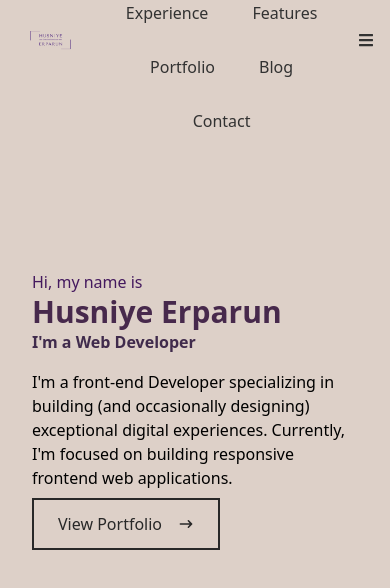
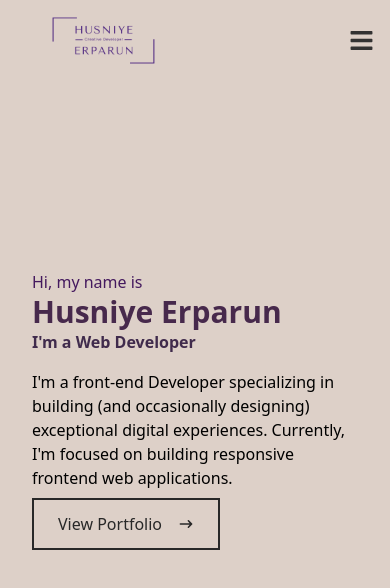
Before and after one commit to tigerkaplan/webPortfolioHE, a React (Vite) app: page / in a window 390 px wide. Shown: the top 588 px of the page. Built offline with nearby package versions, Linux system fonts and the light colour scheme.

Commit message:
navbar responsive updated

```diff
--- a/src/component/Navbar.jsx
+++ b/src/component/Navbar.jsx
@@ -12,15 +12,15 @@ const Navbar = () => {
     const handleClick = () => setNav(!nav);
     return (
         <div>
-            <nav className="fixed w-full h-[80px] flex justify-between items-center px-4 bg-[#DDD0C8] text-[#323232]">
+            <nav className="fixed w-full h-[80px] flex justify-between items-center px-4 bg-[#DDD0C8] text-[#323232] z-20 ">
                 {/* ------------- Logo ------------- */}
-                <div>
-                    <img src={Logo} alt="Logo Image" style={{ width: "200px" }} />
+                <div className="h-[175px]">
+                    <img src={Logo} alt="Logo Image" className="object-fit w-full h-full" />
                 </div>
 
                 {/* ------------- Menu ------------- */}
 
-                <ul className="hidden md:flex navbarList ">
+                <ul className="hidden md:flex items-center space-x-8 ">
                     <li className="">
                         <NavLink to="/" className='navbarLink'> Home </NavLink>
                     </li>
@@ -47,7 +47,9 @@ const Navbar = () => {
 
                 {/* ------------- Hamburger Menu ------------- */}
                 <div onClick={handleClick} className="md:hidden z-10">
-                    {!nav ? <FaBars /> : <FaTimes />}
+                    {!nav ? <FaBars size= {25} /> : <FaTimes  size= {25}  />}
+
+                    {/* {nav ? <FaTimes /> : <FaBars />} */}
                 </div>
                 {/* ------------- Mobile Menu ------------- */}
                 <ul
@@ -57,27 +59,25 @@ const Navbar = () => {
                             : "absolute top-0 left-0 w-full h-screen bg-[#DDD0C8] flex flex-col justify-center items-center"
                     }
                 >
-                    <li className="py-6 text-4xl"> <NavLink to="/home"> Home </NavLink> </li>
-                    <li className="py-6 text-4xl"> <NavLink to="/about"> About </NavLink> </li>
-                    <li className="py-6 text-4xl"> <NavLink to="/experience"> Experience </NavLink> </li>
-                    <li className="py-6 text-4xl"> <NavLink to="/features"> Features </NavLink> </li>
-                    <li className="py-6 text-4xl"> <NavLink to="/portfolio"> Portfolio </NavLink> </li>
-                    <li className="py-6 text-4xl"> <NavLink to="/blog"> Blog </NavLink> </li>
-                    <li className="py-6 text-4xl"> <NavLink to="/contact"> Contact </NavLink> </li>
+                    <li className="py-6 text-4xl"> <NavLink to="/" onClick={handleClick}> Home </NavLink> </li>
+                    <li className="py-6 text-4xl"> <NavLink to="/about" onClick={handleClick}> About </NavLink> </li>
+                    <li className="py-6 text-4xl"> <NavLink to="/experience" onClick={handleClick}> Experience</NavLink> </li>
+                    <li className="py-6 text-4xl"> <NavLink to="/features" onClick={handleClick}> Features </NavLink> </li>
+                    <li className="py-6 text-4xl"> <NavLink to="/portfolio" onClick={handleClick}> Portfolio </NavLink> </li>
+                    <li className="py-6 text-4xl"> <NavLink to="/blog" onClick={handleClick}> Blog </NavLink> </li>
+                    <li className="py-6 text-4xl"> <NavLink to="/contact" onClick={handleClick}> Contact </NavLink> </li>
                 </ul>
 
                 {/* ------------- Social Icons ------------- */}
                 <div className="hidden md:flex fixed flex-col top-[35%] left-[10px]">
-                    {/* //FIXME - - social */}
+
                     <ul>
                         <li className="w-[160px] h-[50px] flex justify-between items-center ml-[-100px] hover:ml-[-10px] duration-300">
-                            <a className="flex justify-between items-center w-full " href="#">
-                                Linkedin <FaLinkedin size={30} />
+                            <a className="flex justify-between items-center w-full" href="#">Linkedin <FaLinkedin size={30} />
                             </a>
                         </li>
                         <li className="w-[160px] h-[50px] flex justify-between items-center ml-[-100px] hover:ml-[-10px] duration-300">
-                            <a className="flex justify-between items-center w-full " href="#">
-                                Github <FaGithub size={30} />
+                            <a className="flex justify-between items-center w-full " href="#">                               Github <FaGithub size={30} />
                             </a>
                         </li>
                         <li className="w-[160px] h-[50px] flex justify-between items-center ml-[-100px] hover:ml-[-10px] duration-300">
```
